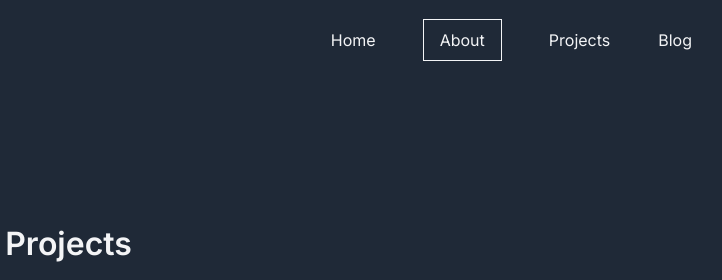
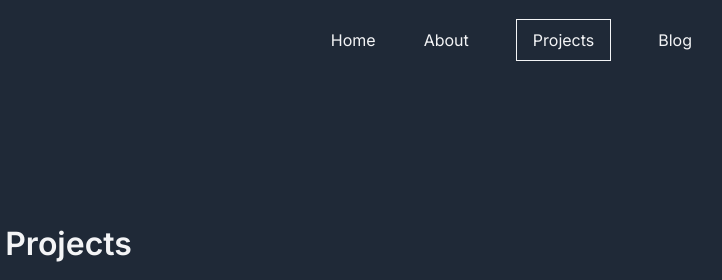
Before and after one commit to ersankarimi/tpa-personal-website, a plain HTML site: page projects-page/index.html in a window 1280 px wide. Shown: the top 280 px of the page, 392-1114 px from the left. Drawn offline with Linux system fonts and the light colour scheme.

Commit message:
Fix wrong link href

```diff
--- a/projects-page/index.html
+++ b/projects-page/index.html
@@ -21,8 +21,8 @@
         />
         <ul class="nav-list">
           <li><a href="/" class="nav-link">Home</a></li>
-          <li><a href="/projects-page" class="nav-link active">About</a></li>
-          <li><a href="#" class="nav-link">Projects</a></li>
+          <li><a href="#" class="nav-link">About</a></li>
+          <li><a href="/projects-page" class="nav-link active">Projects</a></li>
           <li><a href="#" class="nav-link">Blog</a></li>
           <li>
             <img
```
Also changed, not shown: index.html (+2 -2 lines).
